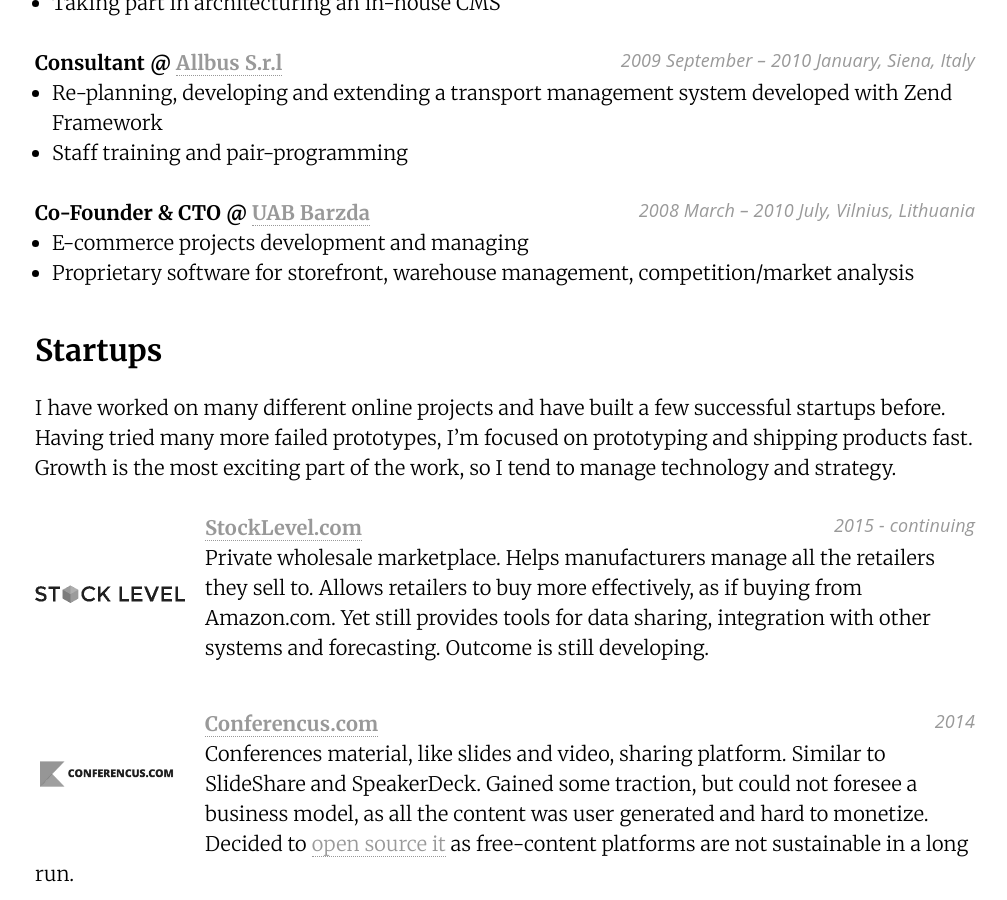
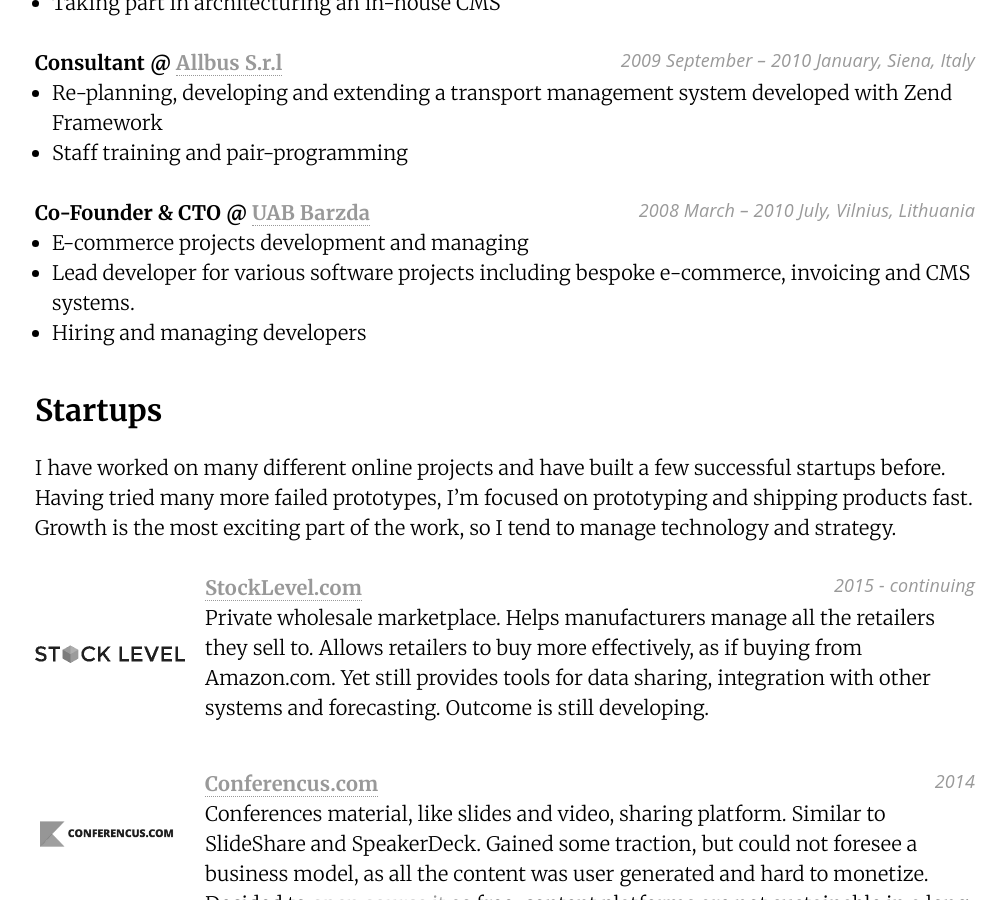
Before and after one commit to juokaz/juokaz.com, a Jekyll site: the page built from cv.html, in a window 1280 px wide and 900 px high, scrolled down 943 px. Shown: the whole window, without its empty margins (135-1142 px from the left). Built offline with Jekyll 4.4.1, drawn with Linux system fonts in a browser that asks for light colours.

Commit message:
Better details for Barzda

```diff
--- a/cv.html
+++ b/cv.html
@@ -76,7 +76,8 @@
 <h3>Co-Founder & CTO @ <a href="http://www.barzda.lt/">UAB Barzda</a><span>2008 March – 2010 July, Vilnius, Lithuania</span></h3>
 <ul>
     <li>E-commerce projects development and managing</li>
-    <li>Proprietary software for storefront, warehouse management, competition/market analysis</li>
+    <li>Lead developer for various software projects including bespoke e-commerce, invoicing and CMS systems.</li>
+    <li>Hiring and managing developers</li>
 </ul>
 
 <a name="startups"></a>
```
